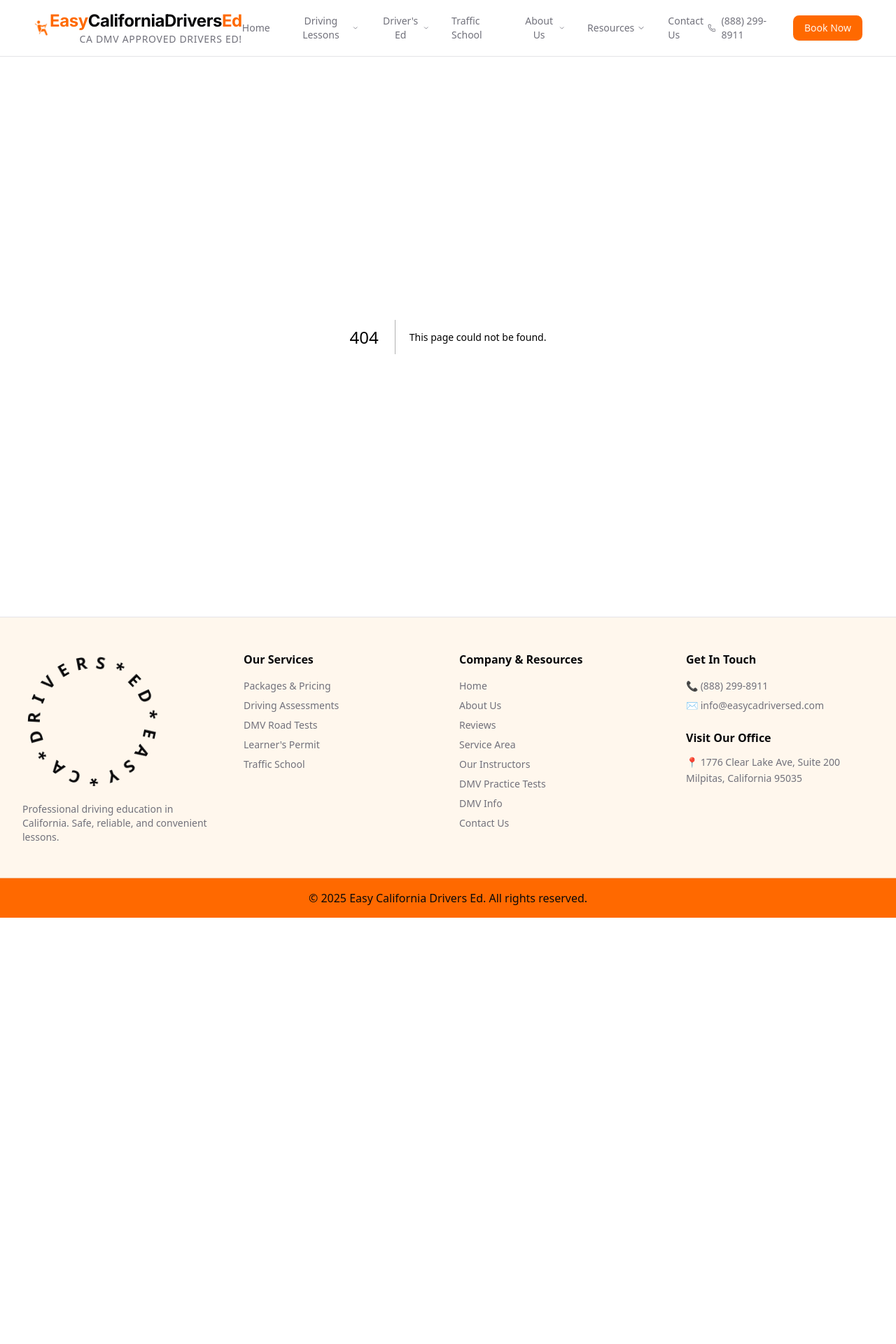
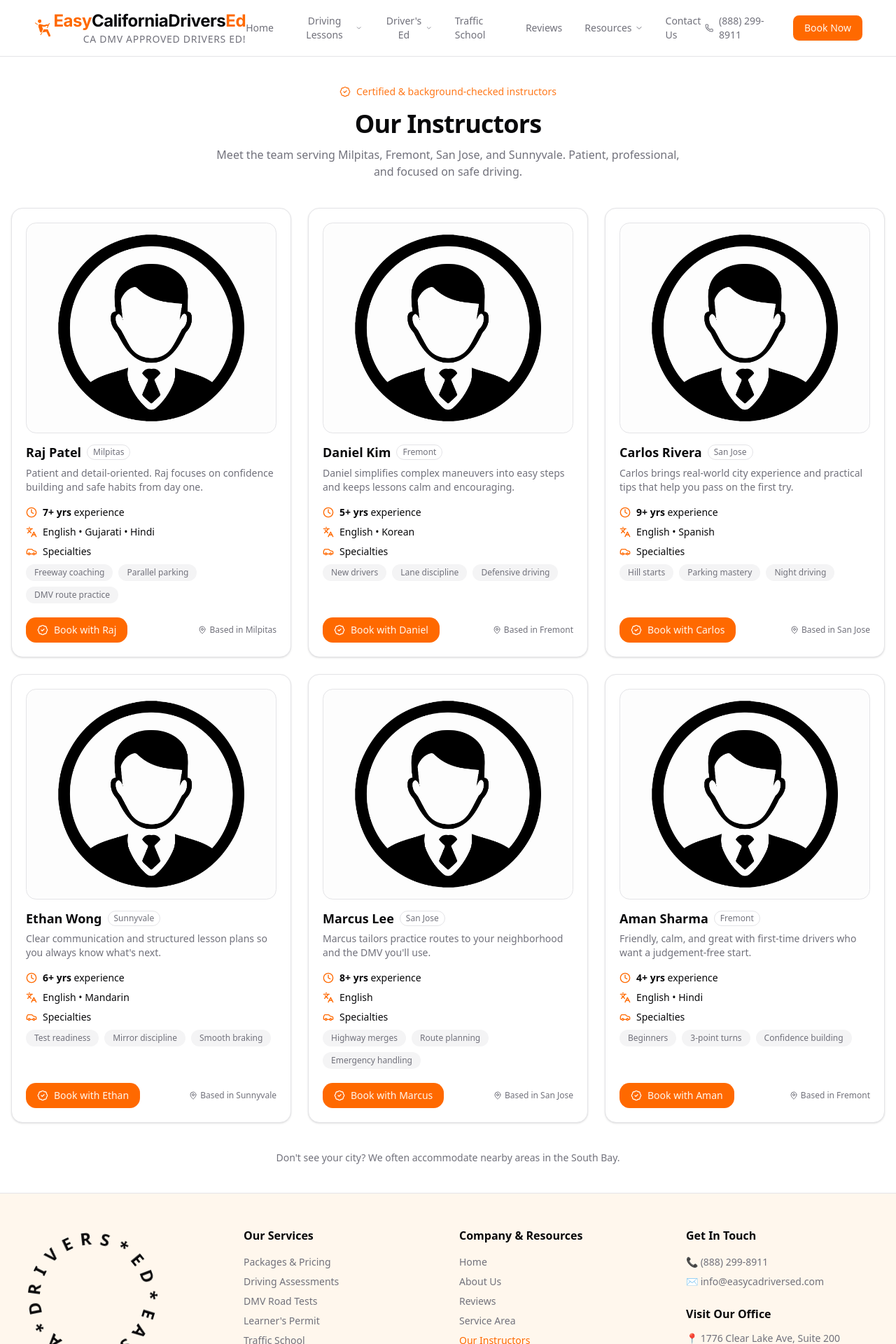
Before and after one commit to team-virtura-tech/easy-ca-driving-school, a Next.js app: page /our-instructors in a window 1280 px wide. Before the commit this address had no page. Shown: the top 1920 px of the page at 70% size. Before the commit the page ends 1311 px from the top, so only its background shows below. Built offline with nearby package versions, Linux system fonts and the light colour scheme.

Commit message:
[FEATURE] Update navigation links in footer and header; add new Our Instructors and Reviews pages

```diff
--- a/src/app/about-us/page.tsx
+++ b/src/app/about-us/page.tsx
@@ -269,7 +269,7 @@
                 <Link href="/contact-us">Book Your First Lesson</Link>
               </Button>
               <Button asChild variant="outline" size="lg">
-                <Link href="/about-us/reviews">Read Our Reviews</Link>
+                <Link href="/reviews">Read Our Reviews</Link>
               </Button>
             </div>
           </motion.div>
--- a/src/app/about-us/our-instructors/page.tsx
+++ b/src/app/our-instructors/page.tsx
@@ -1,4 +1,4 @@
-// app/instructors/page.tsx (Server Component)
+// app/our-instructors/page.tsx (Server Component)
 import {
   AnimatedCard,
   AnimatedInView,
@@ -58,7 +58,7 @@
     years: 6,
     languages: ['English', 'Mandarin'],
     specialties: ['Test readiness', 'Mirror discipline', 'Smooth braking'],
-    bio: 'Clear communication and structured lesson plans so you always know what’s next.',
+    bio: "Clear communication and structured lesson plans so you always know what's next.",
     photo: '/images/aboutUs/maleProfile.png',
   },
   {
@@ -67,7 +67,7 @@
     years: 8,
     languages: ['English'],
     specialties: ['Highway merges', 'Route planning', 'Emergency handling'],
-    bio: 'Marcus tailors practice routes to your neighborhood and the DMV you’ll use.',
+    bio: "Marcus tailors practice routes to your neighborhood and the DMV you'll use.",
     photo: '/images/aboutUs/maleProfile.png',
   },
   {
@@ -195,8 +195,8 @@
         className="mt-10 text-center"
       >
         <p className="text-sm text-muted-foreground">
-          Don’t see your city? We often accommodate nearby areas in the South
-          Bay.
+          Don&apos;t see your city? We often accommodate nearby areas in the
+          South Bay.
         </p>
       </AnimatedInView>
     </div>
--- a/src/app/about-us/reviews/page.tsx
+++ b/src/app/reviews/page.tsx
@@ -208,7 +208,7 @@
     role: 'New Driver',
     avatar: '/images/landing/student-driver.jpg',
     content:
-      'I was terrified of hill starts—now they are easy. Couldn’t recommend more!',
+      "I was terrified of hill starts—now they are easy. Couldn't recommend more!",
     rating: 5,
     city: 'Sunnyvale',
     tags: ['Beginners'],
@@ -244,7 +244,7 @@
     role: 'Student',
     avatar: '/images/aboutUs/maleProfile.png',
     content:
-      'Patient, positive, and super knowledgeable. The best learning experience I’ve had.',
+      "Patient, positive, and super knowledgeable. The best learning experience I've had.",
     rating: 5,
     city: 'San Jose',
     tags: ['Confidence Building'],
--- a/src/components/custom/footer/Footer.tsx
+++ b/src/components/custom/footer/Footer.tsx
@@ -22,9 +22,9 @@
   { href: '/drivers-ed/learners-permit', label: "Learner's Permit" },
   { href: '/traffic-school', label: 'Traffic School' },
   { href: '/about-us', label: 'About Us' },
-  { href: '/about-us/reviews', label: 'Reviews' },
+  { href: '/reviews', label: 'Reviews' },
   { href: '/about-us/service-area', label: 'Service Area' },
-  { href: '/about-us/our-instructors', label: 'Our Instructors' },
+  { href: '/our-instructors', label: 'Our Instructors' },
   { href: '/resources/dmv-practice-tests', label: 'DMV Practice Tests' },
   { href: '/resources/dmv-info', label: 'DMV Info' },
   { href: '/contact-us', label: 'Contact Us' },
@@ -110,6 +110,8 @@
                       route.href.includes('/about-us') ||
                       route.href.includes('/resources') ||
                       route.href.includes('/contact-us') ||
+                      route.href.includes('/our-instructors') ||
+                      route.href.includes('/reviews') ||
                       route.href === '/'
                   )
                   .map((route) => (
--- a/src/components/custom/header/header.tsx
+++ b/src/components/custom/header/header.tsx
@@ -46,6 +46,7 @@
         href: '/driving-lessons/driving-assessments',
       },
       { label: 'DMV Road Tests', href: '/driving-lessons/dmv-road-tests' },
+      { label: 'Service Area', href: '/about-us/service-area' },
     ],
   },
   {
@@ -59,21 +60,14 @@
     ],
   },
   { label: 'Traffic School', href: '/traffic-school' },
-  {
-    label: 'About Us',
-    href: '/about-us', // This WILL be used as a link
-    children: [
-      { label: 'Reviews', href: '/about-us/reviews' },
-      { label: 'Service Area', href: '/about-us/service-area' },
-      { label: 'Our Instructors', href: '/about-us/our-instructors' },
-    ],
-  },
+  { label: 'Reviews', href: '/reviews' },
   {
     label: 'Resources',
     href: '/resources', // This won't be used as a link
     children: [
       { label: 'DMV Practice Tests', href: '/resources/dmv-practice-tests' },
       { label: 'DMV Info', href: '/resources/dmv-info' },
+      { label: 'About Us', href: '/about-us' },
     ],
   },
   { label: 'Contact Us', href: '/contact-us' },
--- a/src/components/custom/reviews/MasonryWall.tsx
+++ b/src/components/custom/reviews/MasonryWall.tsx
@@ -1,6 +1,6 @@
 'use client';
 
-import type { Testimonial } from '@/app/about-us/reviews/page.tsx';
+import type { Testimonial } from '@/app/reviews/page.tsx';
 import { motion } from 'framer-motion';
 import { Quote, Star } from 'lucide-react';
 import Image from 'next/image';
--- a/src/components/custom/reviews/ReviewsCarousel.tsx
+++ b/src/components/custom/reviews/ReviewsCarousel.tsx
@@ -1,5 +1,5 @@
 'use client';
-import type { Testimonial } from '@/app/about-us/reviews/page.tsx';
+import type { Testimonial } from '@/app/reviews/page.tsx';
 import { motion } from 'framer-motion';
 import { ChevronLeft, ChevronRight, Quote, Star } from 'lucide-react';
 import Image from 'next/image';
```
